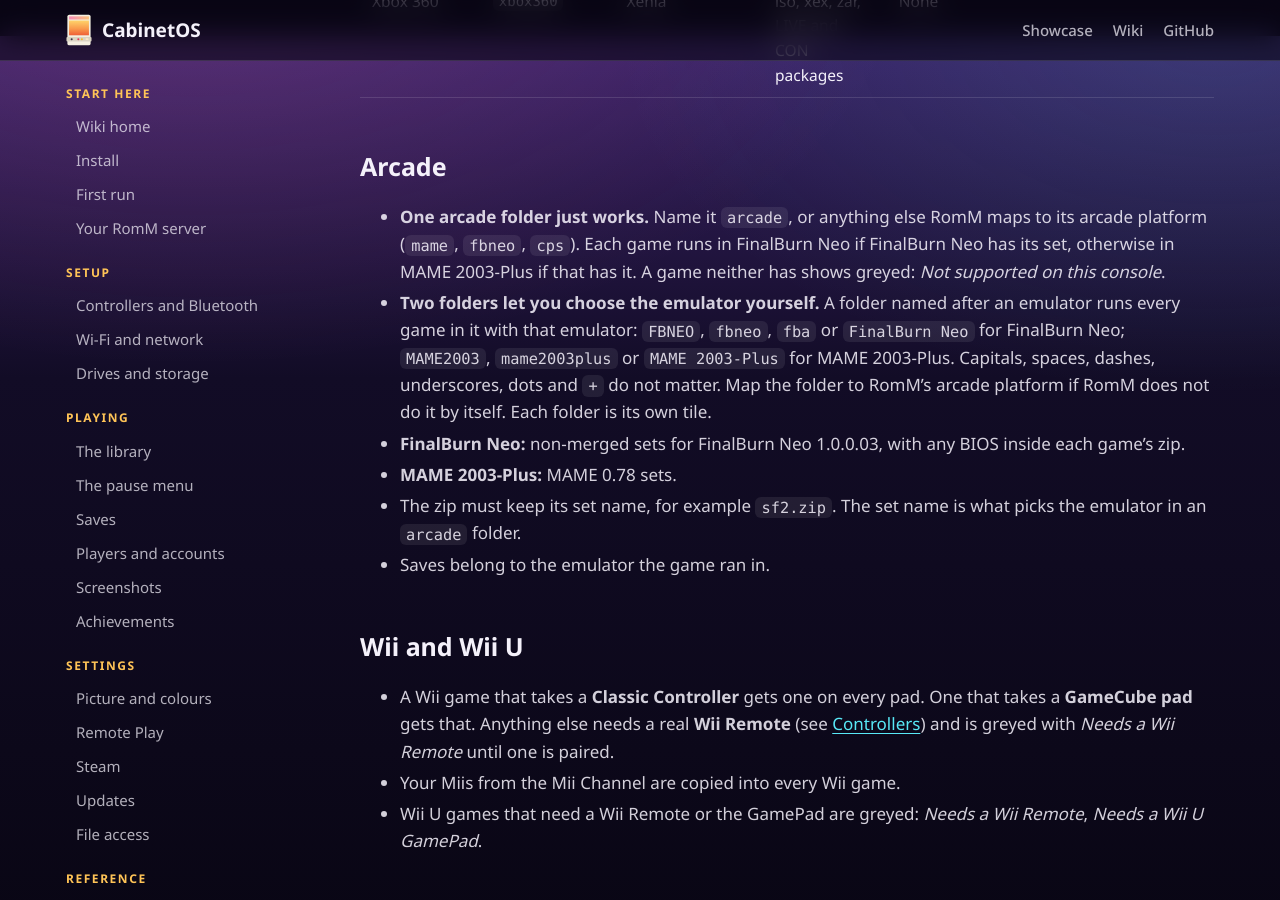
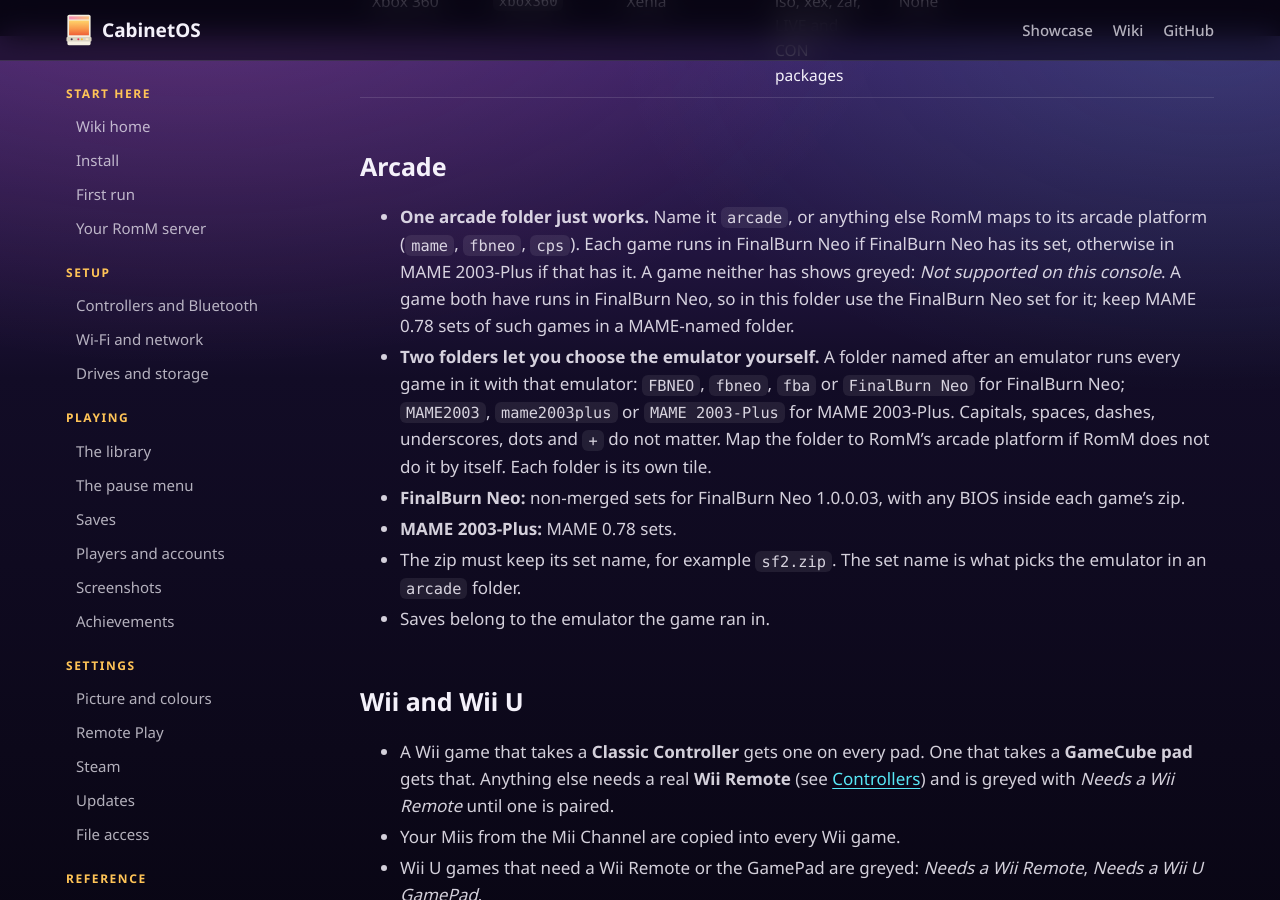
Before and after one commit to MMagTech/cabinetos, a Jekyll site: the page built from docs/wiki/systems.md, in a window 1280 px wide and 900 px high, scrolled down 3564 px. Built offline with Jekyll 4.4.1, drawn with Linux system fonts in a browser that asks for light colours; our own code applies the rules of GitHub Pages for plain Markdown files.

Commit message:
Wiki: in one arcade folder, a game both emulators run needs its FinalBurn Neo set
Co-Authored-By: Claude Opus 5.5 <noreply@anthropic.com>

```diff
--- a/docs/wiki/systems.md
+++ b/docs/wiki/systems.md
@@ -88,7 +88,9 @@ downloads anything new into the console's shared BIOS folder.
   maps to its arcade platform (`mame`, `fbneo`, `cps`). Each game runs in
   FinalBurn Neo if FinalBurn Neo has its set, otherwise in MAME 2003-Plus if
   that has it. A game neither has shows greyed: *Not supported on this
-  console*.
+  console*. A game both have runs in FinalBurn Neo, so in this folder use the
+  FinalBurn Neo set for it; keep MAME 0.78 sets of such games in a
+  MAME-named folder.
 - **Two folders let you choose the emulator yourself.** A folder named after
   an emulator runs every game in it with that emulator: `FBNEO`, `fbneo`,
   `fba` or `FinalBurn Neo` for FinalBurn Neo; `MAME2003`, `mame2003plus` or
```
